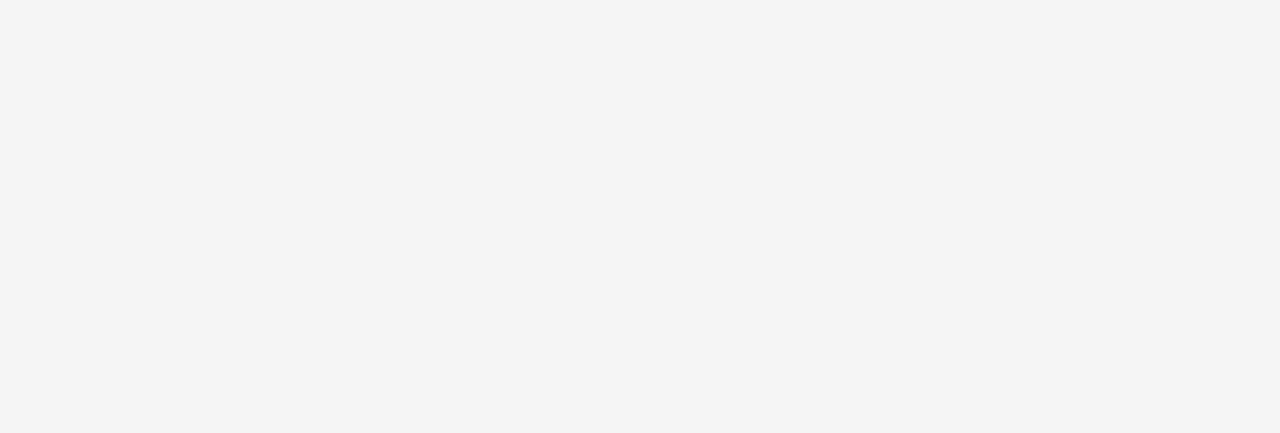
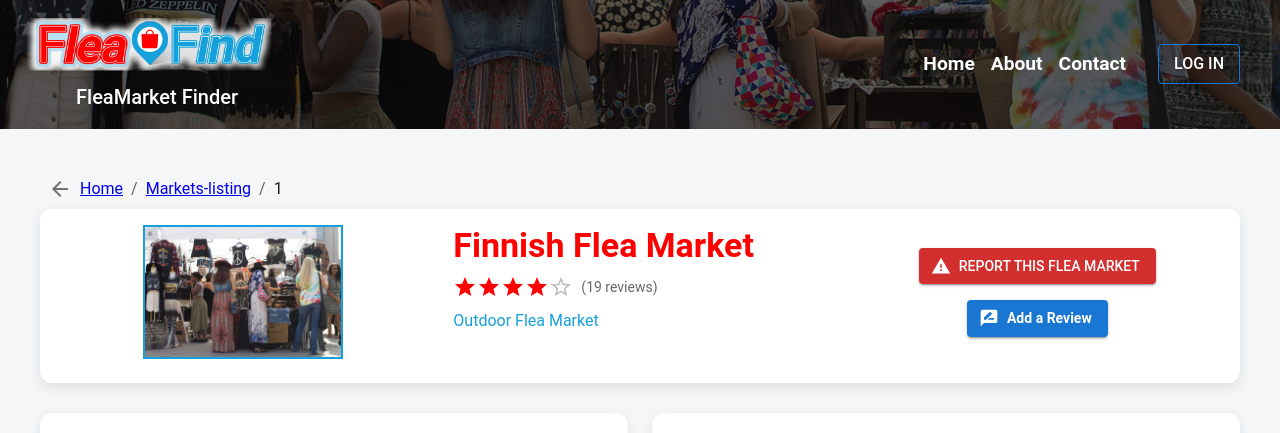
Before and after one commit to ahmadniaz/fleafinds-frontend, a React (Create React App) app: page /markets-listing/1 in a window 1280 px wide. Before the commit this address had no page. Shown: the top 433 px of the page. Built offline with nearby package versions, Linux system fonts and the light colour scheme; the HTML template or start-up script is replaced by a standard one.

Commit message:
added slug url to market description page

```diff
--- a/src/App.js
+++ b/src/App.js
@@ -23,7 +23,10 @@ function App() {
             <Route path="/auth" element={<AuthPage />} />
             <Route path="/dashboard" element={<DashboardPage />} />
             <Route path="/markets-listing" element={<FleaMarketListing />} />
-            <Route path="/description" element={<MarketDescription />} />
+            <Route
+              path="/markets-listing/:slug"
+              element={<MarketDescription />}
+            />
             {/* <Route path="/about" element={<AboutPage />} />
           <Route path="/contact" element={<ContactPage />} /> */}
             {/* Catch-all route for 404 Not Found */}
--- a/src/layout/components/header/components/homeNav/homePageNav.js
+++ b/src/layout/components/header/components/homeNav/homePageNav.js
@@ -34,6 +34,7 @@ const HomeNavbar = () => {
         sx={{ position: "relative", zIndex: 2, height: "auto" }}
       >
         {/* Logo */}
+        <Link to={"/"} style={{ textDecoration: "none" }}>
           <Box alignItems="center">
             <img
               src={Logo}
@@ -47,6 +48,7 @@ const HomeNavbar = () => {
               FleaMarket Finder
             </Typography>
           </Box>
+        </Link>
 
         {/* Navigation Links */}
         <Box display="flex" alignItems="center">
--- a/src/pages/home/components/citiesList/components/cityCard.js
+++ b/src/pages/home/components/citiesList/components/cityCard.js
@@ -1,8 +1,11 @@
 import React from "react";
 import { Card, CardContent, CardMedia, Typography, Box } from "@mui/material";
+import { Link } from "react-router-dom";
 
 const CityCard = ({ name, description, image }) => {
   return (
+    <>
+      <Link to={"/markets-listing"} style={{ textDecoration: "none" }}>
         <Card
           sx={{
             width: "400px",
@@ -67,6 +70,8 @@ const CityCard = ({ name, description, image }) => {
             </Typography>
           </CardContent>
         </Card>
+      </Link>
+    </>
   );
 };
 
--- a/src/pages/marketsListing/components/marketCards.js
+++ b/src/pages/marketsListing/components/marketCards.js
@@ -9,12 +9,20 @@ import {
   Chip,
   Box,
 } from "@mui/material";
+import { Link } from "react-router-dom";
 import LocationOnIcon from "@mui/icons-material/LocationOn";
 import AccessTimeIcon from "@mui/icons-material/AccessTime";
 
+// Utility function to create slugs
+const createSlug = (name) => {
+  return name.toLowerCase().replace(/\s+/g, "-");
+};
+
 const MarketCard = ({ market }) => {
+  const slug = createSlug(market.name);
   return (
     <Grid2 item size={{ xs: 12, sm: 6, md: 4, lg: 3 }} key={market.id}>
+      <Link to={`/markets-listing/${slug}`} style={{ textDecoration: "none" }}>
         <Card
           sx={{
             transition: "transform 0.2s ease-in-out",
@@ -56,7 +64,11 @@ const MarketCard = ({ market }) => {
               label={market.type}
               color="primary"
               size="small"
-            sx={{ backgroundColor: "#15a0db", color: "#fff", marginBottom: 2 }}
+              sx={{
+                backgroundColor: "#15a0db",
+                color: "#fff",
+                marginBottom: 2,
+              }}
             />
 
             {/* Divider Line */}
@@ -90,7 +102,9 @@ const MarketCard = ({ market }) => {
 
             {/* Opening Hours */}
             <Box display="flex" alignItems="center" marginBottom={1}>
-            <AccessTimeIcon sx={{ color: "text.secondary", marginRight: 1 }} />
+              <AccessTimeIcon
+                sx={{ color: "text.secondary", marginRight: 1 }}
+              />
               <Typography variant="body2" color="text.secondary">
                 Mon-Fri, 10:00 AM - 6:00 PM
               </Typography>
@@ -98,7 +112,9 @@ const MarketCard = ({ market }) => {
 
             {/* Location */}
             <Box display="flex" alignItems="center" marginBottom={1}>
-            <LocationOnIcon sx={{ color: "text.secondary", marginRight: 1 }} />
+              <LocationOnIcon
+                sx={{ color: "text.secondary", marginRight: 1 }}
+              />
               <Typography variant="body2" color="text.secondary">
                 {market.location}
               </Typography>
@@ -117,6 +133,7 @@ const MarketCard = ({ market }) => {
             </Box>
           </CardContent>
         </Card>
+      </Link>
     </Grid2>
   );
 };
```
Lines whose indentation alone changed are shown as unchanged.
